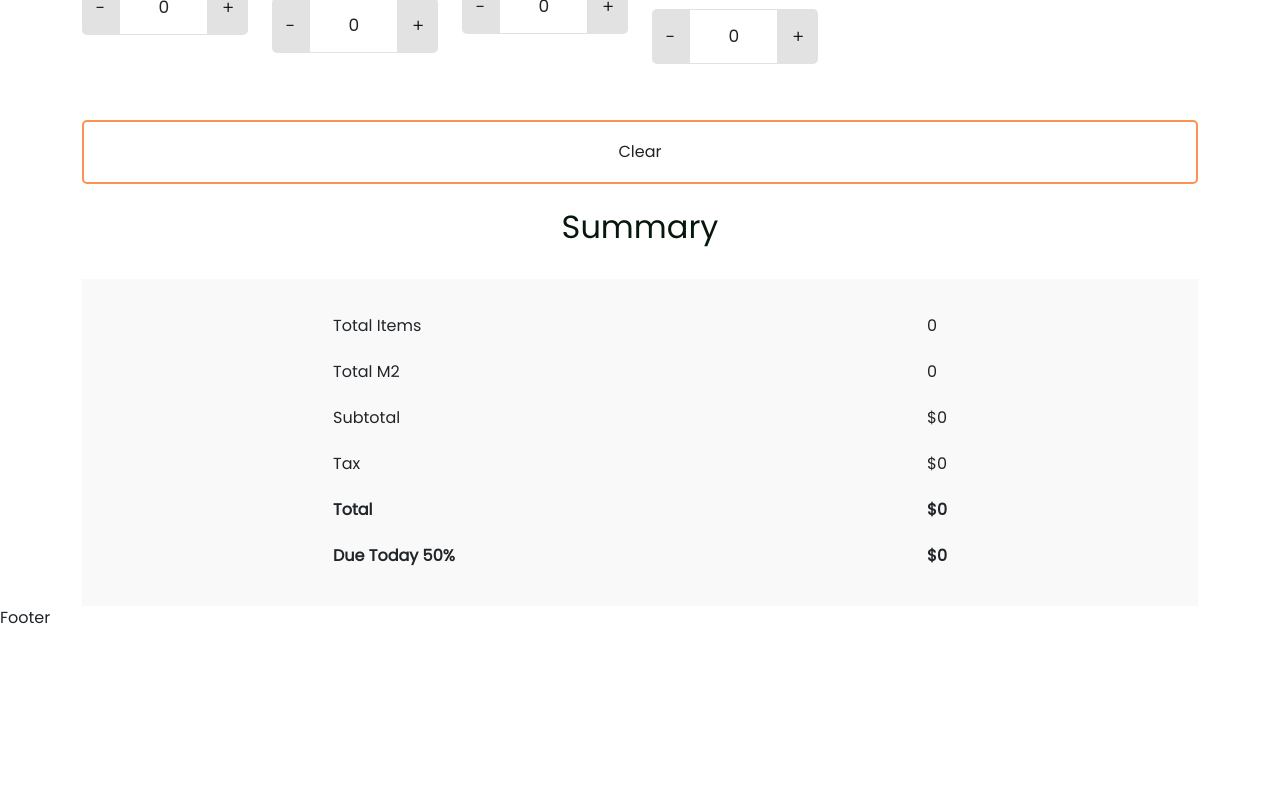
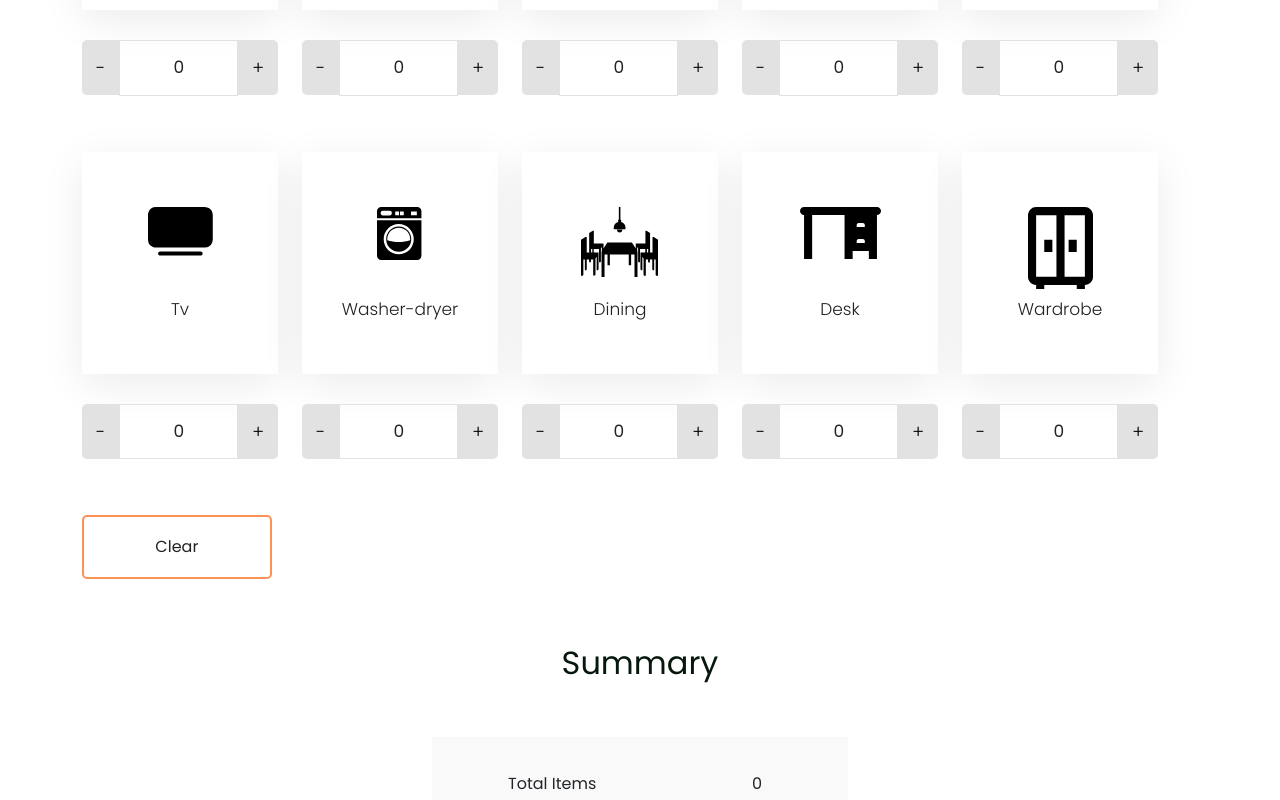
Before and after one commit to reynarl/frontend-react-challenge, a React (Vite) app: page / in a window 1280 px wide. Shown: the part 640-1440 px from the top of the page. Before the commit the page ends 1270 px from the top, so only its background shows below. Built offline with nearby package versions, Linux system fonts and the light colour scheme.

Commit message:
Add: styles to calculator section for responsive design

```diff
--- a/src/components/CardItem.jsx
+++ b/src/components/CardItem.jsx
@@ -1,10 +1,12 @@
 
 const CardItem = ({ id, title, name, handleAddItem, handleRemoveItem, amount = 0 }) => {
   return (
-    <div className='card-item col-md-2'>
+    <div className='card-item col-12 col-md-3'>
       <div className='card-item__figure text-center'>
-        <img src={`../../public/icon-${name}.svg`} alt={title} />
-        <p>{title}</p>
+        <div>
+          <div className='image-items'><img src={`../../public/icon-${name}.svg`} alt={title} /></div>
+          <p>{title}</p>
+        </div>
       </div>
       <div className='card-item__input d-flex'>
         <button onClick={() => handleRemoveItem(id)}>-</button>
--- a/src/components/StorageCalculator.jsx
+++ b/src/components/StorageCalculator.jsx
@@ -76,10 +76,10 @@ const StorageCalculator = () => {
 
   return (
     <section className='container-fluid calculator'>
-      <div className='container'>
+      <div className='container text-md-center text-lg-start'>
         <h2 className='text-center'>What items to store?</h2>
         <p className='calculator-description py-2 text-center'>Select which items you wish to store before moving to <span className='d-sm-block'>your new home. We’ll keep ’em safe!</span></p>
-        <div className='row'>
+        <div className='row d-lg-flex flex-lg-wrap '>
           {
             items.map(item => (
               <CardItem
@@ -94,7 +94,7 @@ const StorageCalculator = () => {
         <button className='calculator__btn-clear' onClick={handleClearAllItems}>Clear</button>
 
         <h2 className='text-center py-4'>Summary</h2>
-        <div className='calculator__sumatory d-flex justify-content-around'>
+        <div className='mx-md-auto calculator__sumatory d-flex justify-content-around'>
           <ul>
             <li>Total Items</li>
             <li>Total M2</li>
--- a/src/styles/components/_cardItem.scss
+++ b/src/styles/components/_cardItem.scss
@@ -1,9 +1,20 @@
 .card-item{
-  // border: 1px solid blueviolet;
+  @include responsive($large){
+    width: 220px;
+  }
   &__figure{
     background-color: white;
-    // box-shadow: 0px 10px 40px rgba(0, 0, 0, 0.08);
-    // margin-bottom: 20px;
+    @include responsive($medium){
+      display: flex;
+      justify-content: center;
+      align-items: center;
+      box-shadow: 0px 10px 40px rgba(0, 0, 0, 0.08);
+      margin-bottom: 30px;
+      height: 222px;
+      .image-items{
+        height: 110px;
+      }
+    }
     img{
       padding: 20px 0 10px;
     }
@@ -11,6 +22,9 @@
       font-size: 17px;
       font-weight: 300;
       color: $color-gray-800;
+      @include responsive($medium){
+        // margin-top: 20px;
+      }
     }
   }
 
--- a/src/styles/components/_storageCalculator.scss
+++ b/src/styles/components/_storageCalculator.scss
@@ -1,6 +1,9 @@
 .calculator{
   .container{
     padding-top: 100px;
+    @include responsive($large){
+      padding-top: 181px;
+    }
   }
 
   h2{
@@ -10,6 +13,9 @@
   &-description{
     color: $color-gray-500;
     line-height: 30px;
+    @include responsive($large){
+      margin-bottom: 125px;
+    }
   }
 
   &__btn-clear{
@@ -19,11 +25,26 @@
     background-color: white;
     padding: 18px 43px;
     width: 100%;
+    @include responsive($medium){
+      width: 50%;
+      margin-bottom: 41px;
+    }
+    @include responsive($medium){
+      width: 17%;
+      margin-bottom: 41px;
+    }
   }
 
   &__sumatory{
     background-color: $color-bg-white;
     padding: 35px 15px 0;
+    @include responsive($medium){
+      text-align: left;
+      width: 416px;
+    }
+    @include responsive($large){
+      margin-top: 30px;
+    }
     ul{
       padding: 0;
       li{
```
